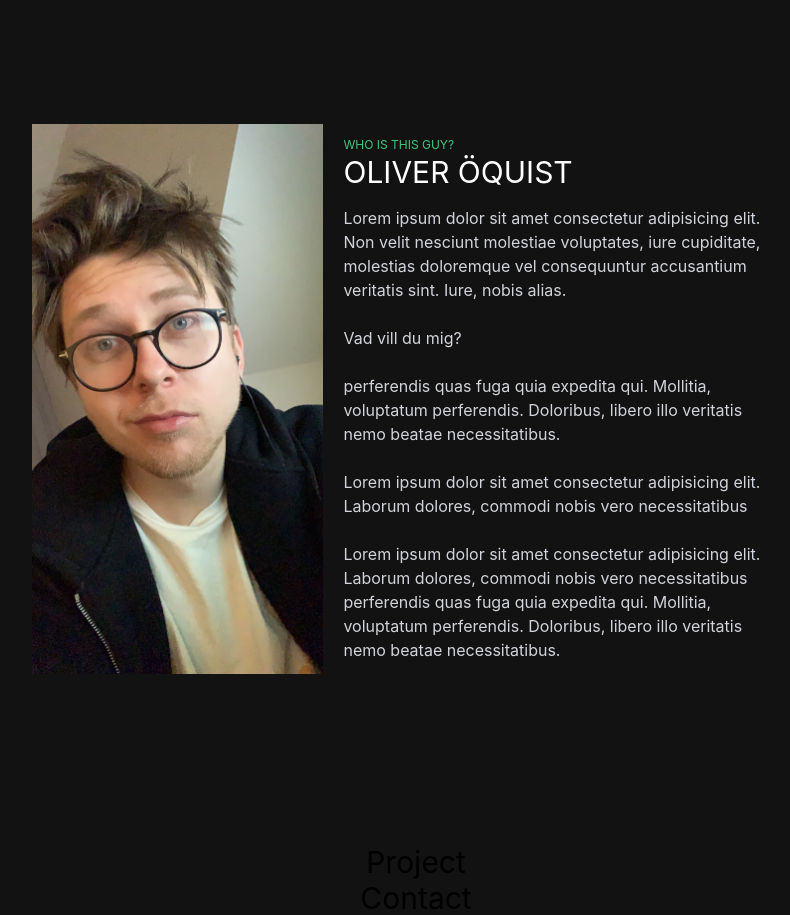
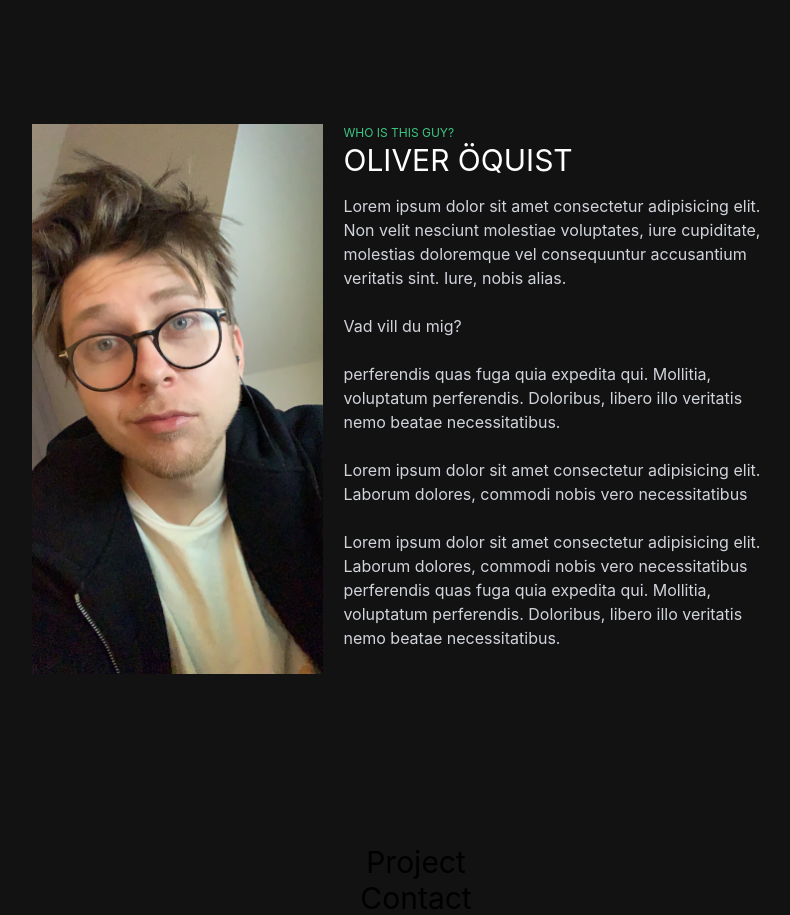
Before and after one commit to Olipolite/portfolioreact, a React (Create React App) app: page / in a window 1280 px wide. Shown: the part 820-1735 px from the top of the page, without its empty margins (224-1014 px from the left). Built offline with nearby package versions, Linux system fonts and the light colour scheme.

Commit message:
Image and text properly aligning now

```diff
--- a/src/components/About.jsx
+++ b/src/components/About.jsx
@@ -4,8 +4,8 @@ import Oli from '../IMG_3544.JPG';
 function About() {
   return (
     <div id="about" className="container mx-auto flex-grow min-h-screen pt-20">
-      <div className="flex flex-col items-center text-center sm:text-left sm:px-4 lg:flex-row lg:items-center md:px-32 lg:px-40 xl:px-64">
-        <img src={Oli} alt="oliver" className="w-72 h-auto lg:self-start lg:h-[550px] lg:w-[800px]" />
+      <div className="flex flex-col items-center text-center sm:text-left sm:px-4 lg:flex-row lg:items-start  md:px-32 lg:px-40 xl:px-64">
+        <img src={Oli} alt="oliver" className="w-72 h-auto lg:h-[550px] lg:w-[800px]" />
         <article className="px-5">
           <p className="text-cactus text-[12px] pt-10 lg:pt-0">WHO IS THIS GUY?</p>
           <h3 className="text-3xl text-white pb-4">OLIVER ÖQUIST</h3>
```
